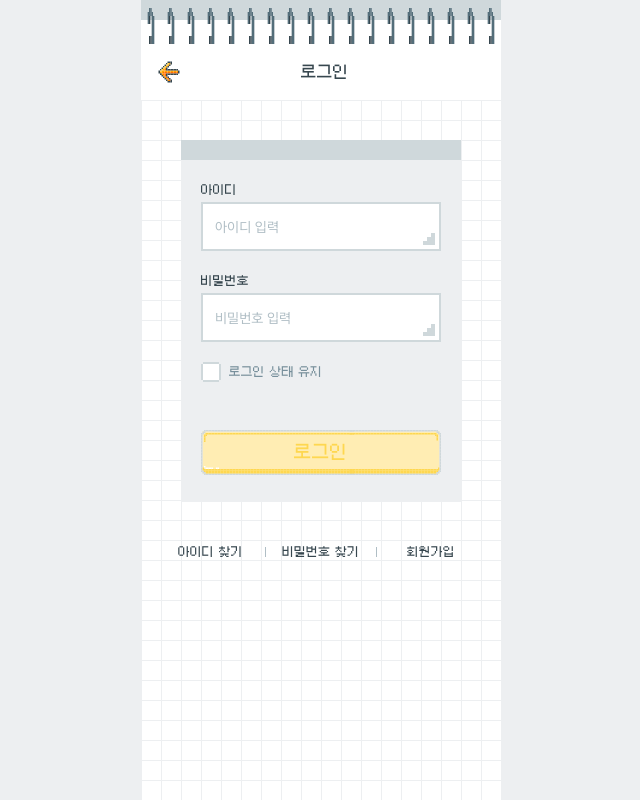
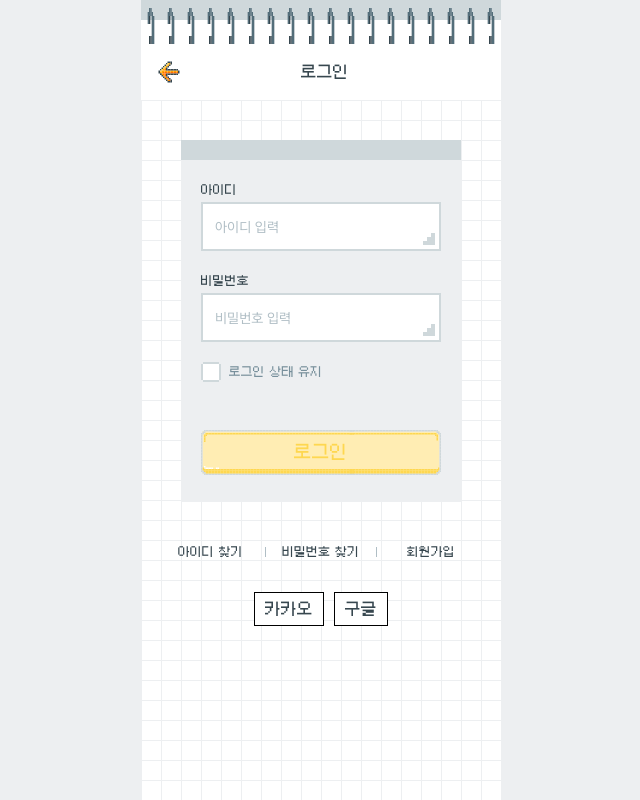
Before and after one commit to bside-4team/4team-client, a Next.js app: page /login in a window 1280 px wide. Shown: the whole page, without its empty margins (319-959 px from the left). Built offline with nearby package versions, Linux system fonts and the light colour scheme; no server answers.

Commit message:
feat: 구글, 카카오 로그인 추가

```diff
--- a/global.d.ts
+++ b/global.d.ts
@@ -2,6 +2,7 @@
 declare global {
   interface Window {
     kakao: any;
+    Kakao: any;
   }
   const kakao: any;
 }
--- a/package.json
+++ b/package.json
@@ -11,6 +11,7 @@
     },
     "dependencies": {
         "@homekeeper89/taste_dict": "^0.7.14",
+        "@react-oauth/google": "^0.12.1",
         "@sentry/nextjs": "^7.84.0",
         "@svgr/webpack": "^8.1.0",
         "@tanstack/query-sync-storage-persister": "^4.33.0",
--- /dev/null
+++ b/src/app/login/components/LoginSDK.tsx
@@ -0,0 +1,12 @@
+'use client';
+
+import Script from 'next/script';
+
+export default function LoginSDK() {
+  return (
+    <>
+      {/* kakao */}
+      <Script src="https://developers.kakao.com/sdk/js/kakao.js" rel="preconnect" />
+    </>
+  );
+}
--- /dev/null
+++ b/src/app/login/hooks/useGoogleLogin.tsx
@@ -0,0 +1,33 @@
+import { useGoogleLogin as useGoogleOAuthLogin } from '@react-oauth/google';
+import axios from 'axios';
+
+interface Props {
+  successEvent: (provider: string, providerId: string) => void;
+}
+
+export default function useGoogleLogin({ successEvent }: Props) {
+  const googleLogin = useGoogleOAuthLogin({
+    onSuccess: async (codeResponse: any) => {
+      console.log(codeResponse);
+
+      try {
+        const userData = await axios.get('https://www.googleapis.com/oauth2/v3/userinfo', {
+          headers: {
+            Authorization: `Bearer ${codeResponse?.access_token ?? ''}`,
+          },
+        });
+        console.log(userData);
+
+        if (userData?.data?.sub) {
+          successEvent('google', userData?.data?.sub ?? ''); // login
+        }
+      } catch (err) {
+        console.log(err);
+      }
+    },
+    onError: err => console.log(err),
+    flow: 'implicit',
+  });
+
+  return { googleLogin };
+}
--- /dev/null
+++ b/src/app/login/hooks/useKakaoLogin.tsx
@@ -0,0 +1,44 @@
+interface Props {
+  successEvent: (provider: string, providerId: string) => void;
+}
+
+export default function useKakaoLogin({ successEvent }: Props) {
+  const kakaoInit = () => {
+    const kakao = (window as any).Kakao;
+    if (!kakao.isInitialized()) {
+      kakao.init(process.env.NEXT_PUBLIC_KAKAO_CLIENT_ID);
+    }
+
+    return kakao;
+  };
+
+  const loginPopup = () => {
+    kakaoInit();
+
+    window.Kakao.Auth.loginForm({
+      success(authObj: any) {
+        console.log(authObj);
+
+        window.Kakao.API.request({
+          url: '/v2/user/me', // 사용자 정보 가져오기
+          success: (res: { id: number }) => {
+            console.log(res);
+            const providerId = res?.id;
+
+            if (providerId) {
+              successEvent('kakao', providerId + '');
+            }
+          },
+          fail: (error: any) => {
+            console.log(error);
+          },
+        });
+      },
+      fail(err: any) {
+        console.log(err);
+      },
+    });
+  };
+
+  return { loginPopup };
+}
--- a/src/app/login/page.tsx
+++ b/src/app/login/page.tsx
@@ -9,6 +9,8 @@ import { SHA256 } from 'crypto-js';
 import { useRouter } from 'next/navigation';
 import { useState } from 'react';
 import { SubmitHandler, useForm } from 'react-hook-form';
+import useGoogleLogin from './hooks/useGoogleLogin';
+import useKakaoLogin from './hooks/useKakaoLogin';
 import useLoginMutate from './hooks/useLoginMutate';
 import * as S from './pagd.styled';
 
@@ -29,6 +31,16 @@ export default function Login() {
 
   const [loginState, setLoginState] = useState(false);
   const { mutate: loginMutate } = useLoginMutate();
+  const { loginPopup: kakaoLogin } = useKakaoLogin({
+    successEvent: (provider, providerId) => {
+      console.log(provider, providerId);
+    },
+  });
+  const { googleLogin } = useGoogleLogin({
+    successEvent: (provider, providerId) => {
+      console.log(provider, providerId);
+    },
+  });
 
   const onSubmitHandler: SubmitHandler<FormValue> = data => {
     data.password = SHA256(data.password).toString();
@@ -91,6 +103,15 @@ export default function Login() {
           <S.NavDivider />
           <S.NavItem onClick={() => router.push('/sign-up')}>회원가입</S.NavItem>
         </S.NavContainer>
+
+        <div className="mt-20 flex justify-center gap-10 px-20">
+          <button className="border-1 border-solid border-black bg-white px-10 py-8" onClick={kakaoLogin}>
+            카카오
+          </button>
+          <button className="border-1 border-solid border-black bg-white px-10 py-8" onClick={() => googleLogin()}>
+            구글
+          </button>
+        </div>
       </S.Container>
     </>
   );
--- a/src/lib/styled-components/StyledComponentsWrapper.tsx
+++ b/src/lib/styled-components/StyledComponentsWrapper.tsx
@@ -1,5 +1,6 @@
 'use client';
 
+import LoginSDK from '@/app/login/components/LoginSDK';
 import GlobalModal from '@/components/Modal/GlobalModal';
 import Toast from '@/components/Toast';
 import GoogleAnalytics from '@/components/google-analytics';
@@ -8,6 +9,7 @@ import MobileLayout from '@/components/layout/mobile-layout';
 import { useAxiosInterceptor } from '@/hooks/useAxiosInterceptor';
 import { GlobalStyle } from '@/styles/GlobalStyle';
 import { theme } from '@/styles/theme';
+import { GoogleOAuthProvider } from '@react-oauth/google';
 import { ReactNode } from 'react';
 import { ThemeProvider } from 'styled-components';
 import ReactQueryProvider from '../react-query/ReactQueryProvider';
@@ -22,9 +24,12 @@ export default function StyledComponentsWrapper({ children }: { children: ReactN
         <GlobalModal />
         <Toast />
         <GoogleAnalytics />
-        <MobileLayout>
-          <GridLayout>{children}</GridLayout>
-        </MobileLayout>
+        <LoginSDK />
+        <GoogleOAuthProvider clientId={process.env.NEXT_PUBLIC_GOOGLE_CLIENT_ID!}>
+          <MobileLayout>
+            <GridLayout>{children}</GridLayout>
+          </MobileLayout>
+        </GoogleOAuthProvider>
       </ReactQueryProvider>
     </ThemeProvider>
   );
```
Also changed, not shown: 1 other file (tests, documents, lock files or other folders).
